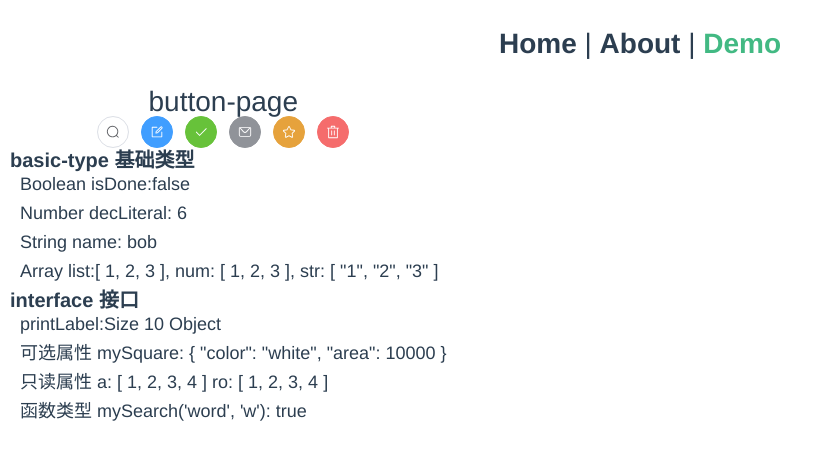
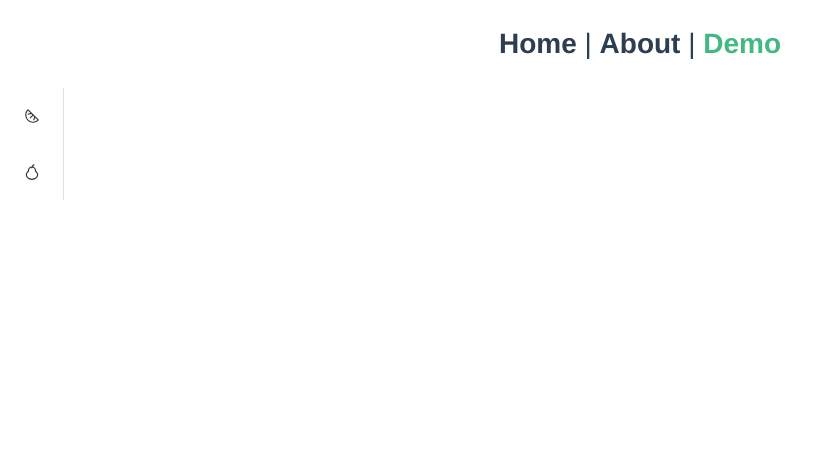
Before and after one commit to Shuo-Mr/vue3-template-ts, a Vue app: page /#/demo in a window 1280 px wide. Shown: the top 460 px of the page, without its empty margins (0-832 px from the left). Built offline with nearby package versions, Linux system fonts and the light colour scheme.

Commit message:
fix: 增加el-menu

```diff
--- /dev/null
+++ b/src/components/my-menu/my-menu.ts
@@ -0,0 +1,29 @@
+/*
+ * @Description:
+ * @Author: Lxc 1533761120@qq.com
+ * @Date: 2022-09-20 16:25:39
+ * @LastEditors: Lxc 1533761120@qq.com
+ * @LastEditTime: 2022-09-20 17:54:10
+ */
+import { defineComponent, ref } from 'vue';
+
+export default defineComponent({
+  name: 'myMenu',
+  props: {
+    menuList: {
+    // 菜单列表
+      type: Array,
+    },
+  },
+  emits: ['selectHandle'],
+  setup(props, { emit }) {
+    const isCollapse = ref(true);
+    const selectHandle = (index: string) => {
+      emit('selectHandle', index);
+    };
+
+    return {
+      isCollapse, selectHandle,
+    };
+  },
+});
--- /dev/null
+++ b/src/components/my-menu/my-menu.vue
@@ -0,0 +1,25 @@
+<!--
+ * @Description:
+ * @Author: Lxc 1533761120@qq.com
+ * @Date: 2022-09-20 16:24:46
+ * @LastEditors: Lxc 1533761120@qq.com
+ * @LastEditTime: 2022-09-20 18:03:39
+-->
+<template>
+  <div>
+    <el-menu
+      default-active="2"
+      class="el-menu-vertical-demo"
+      :collapse="isCollapse"
+      @select="selectHandle"
+      v-if="menuList"
+    >
+      <el-menu-item  v-for="(menu, index) in menuList" :key="index" :index="menu.title">
+        <el-icon><component :is="menu.icon" /></el-icon>
+        <template #title>{{ menu.title }}</template>
+      </el-menu-item>
+    </el-menu>
+  </div>
+</template>
+
+<script src="./my-menu.ts" lang="ts"></script>
--- a/src/views/Demo/DemoView.scss
+++ b/src/views/Demo/DemoView.scss
@@ -1,3 +1,3 @@
-.el-menu-vertical-demo {
-    width: 200px;
+.my-menu {
+    max-width: 200px;
 }
--- a/src/views/Demo/DemoView.ts
+++ b/src/views/Demo/DemoView.ts
@@ -2,28 +2,37 @@
  * @Description: demo
  * @Author: Xiaochun liu
  * @Date: 2022-08-12 13:44:05
- * @LastEditors: liangshuo liangshuoone@aliyun.com
- * @LastEditTime: 2022-08-12 16:54:00
+ * @LastEditors: Lxc 1533761120@qq.com
+ * @LastEditTime: 2022-09-20 18:20:08
  */
 import { defineComponent, ref } from 'vue';
-import ButtonPage from './components/ButtonPage';
+import MyMenu from '@/components/my-menu/my-menu.vue';
 import BasicType from './components/BasicType';
 import InterfaceTest from './components/InterfaceTest';
 
+type menuItem = {
+  title: string,
+  icon: string,
+}
+
 export default defineComponent({
-  components: { ButtonPage, BasicType, InterfaceTest },
+  components: { BasicType, InterfaceTest, MyMenu },
   setup() {
-    // button-page
-    const buttonTitle = ref<string>('button-page');
-    const buttonDesc = ref({
-      label: 'is label',
-      id: 1000,
-    });
-    console.log('buttonDesc', buttonDesc);
+    // 菜单列表
+    const menuList: menuItem[] = [
+      {
+        title: 'BasicType',
+        icon: 'Watermelon',
+      }, {
+        title: 'InterfaceTest',
+        icon: 'Pear',
+      },
+    ];
+    const mainIndex = ref('');
+    const selectHandle = (item: string) => {
+      mainIndex.value = item;
+    };
 
-    return {
-      buttonTitle,
-      buttonDesc,
-    };
+    return { menuList, mainIndex, selectHandle };
   },
 });
--- a/src/views/Demo/DemoView.vue
+++ b/src/views/Demo/DemoView.vue
@@ -2,15 +2,14 @@
  * @Description: demo
  * @Author: Shuo Liang
  * @Date: 2022-08-08 15:09:37
- * @LastEditors: liangshuo liangshuoone@aliyun.com
- * @LastEditTime: 2022-08-12 16:44:44
+ * @LastEditors: Lxc 1533761120@qq.com
+ * @LastEditTime: 2022-09-20 17:35:15
 -->
 <template>
   <div class="demo flex">
-    <div>
-      <ButtonPage :title="buttonTitle" :desc="buttonDesc" />
-      <BasicType />
-      <InterfaceTest />
+    <MyMenu class="my-menu" :menuList="menuList" @selectHandle="selectHandle" />
+    <div class="main-content">
+      <component :is="mainIndex"/>
     </div>
   </div>
 </template>
--- a/src/views/Demo/components/ButtonPage/ButtonPage.ts
+++ /dev/null
@@ -1,11 +0,0 @@
-import { defineComponent, PropType } from 'vue';
-
-export default defineComponent({
-
-  props: {
-    title: {
-      type: String as PropType<string>,
-      required: true,
-    },
-  },
-});
--- a/src/views/Demo/components/ButtonPage/ButtonPage.vue
+++ /dev/null
@@ -1,21 +0,0 @@
-<!--
- * @Description: file content
- * @Author:
- * @Date: 2022-08-11 16:14:09
- * @LastEditors: Xiaochun liu
- * @LastEditTime: 2022-08-11 16:30:42
--->
-<template>
-  <div>
-    <div>{{ title }}</div>
-    <el-button icon="Search" circle />
-    <el-button type="primary" icon="Edit" circle />
-    <el-button type="success" icon="Check" circle />
-    <el-button type="info" icon="Message" circle />
-    <el-button type="warning" icon="Star" circle />
-    <el-button type="danger" icon="Delete" circle />
-  </div>
-</template>
-
-<script src="./ButtonPage.ts" lang="ts"></script>
-<style src="./ButtonPage.scss" lang="scss" scoped></style>
--- a/src/views/Demo/components/ButtonPage/index.ts
+++ /dev/null
@@ -1,3 +0,0 @@
-import ButtonPage from './ButtonPage.vue';
-
-export default ButtonPage;
```
Also changed, not shown: src/views/Demo/components/ClassTest/ClassTest.ts (added, +14 -0 lines), src/views/Demo/components/ClassTest/ClassText.vue (added, +18 -0 lines), src/views/Demo/components/ClassTest/index.ts (added, +10 -0 lines), src/views/Demo/components/ButtonPage/ButtonPage.scss (deleted).
